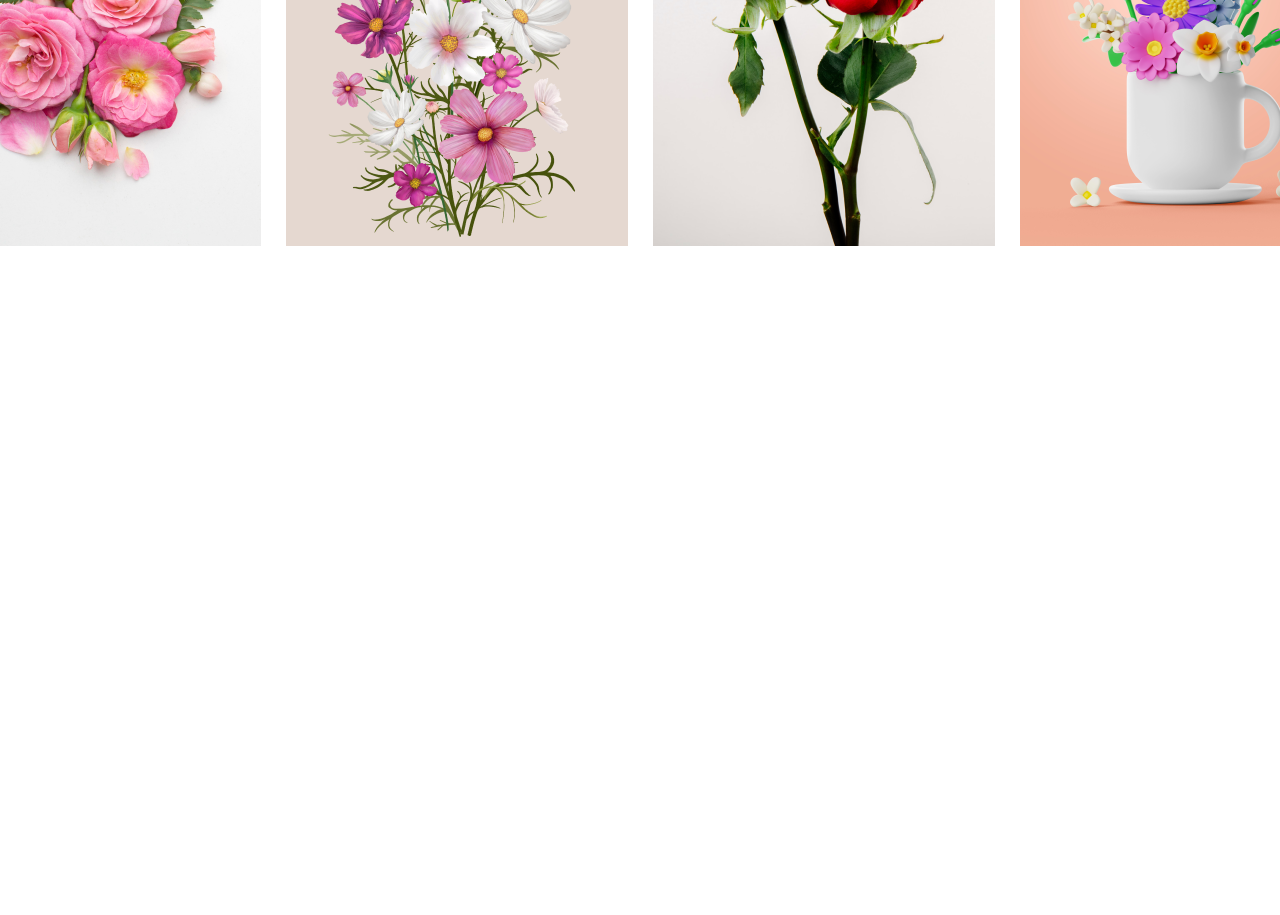
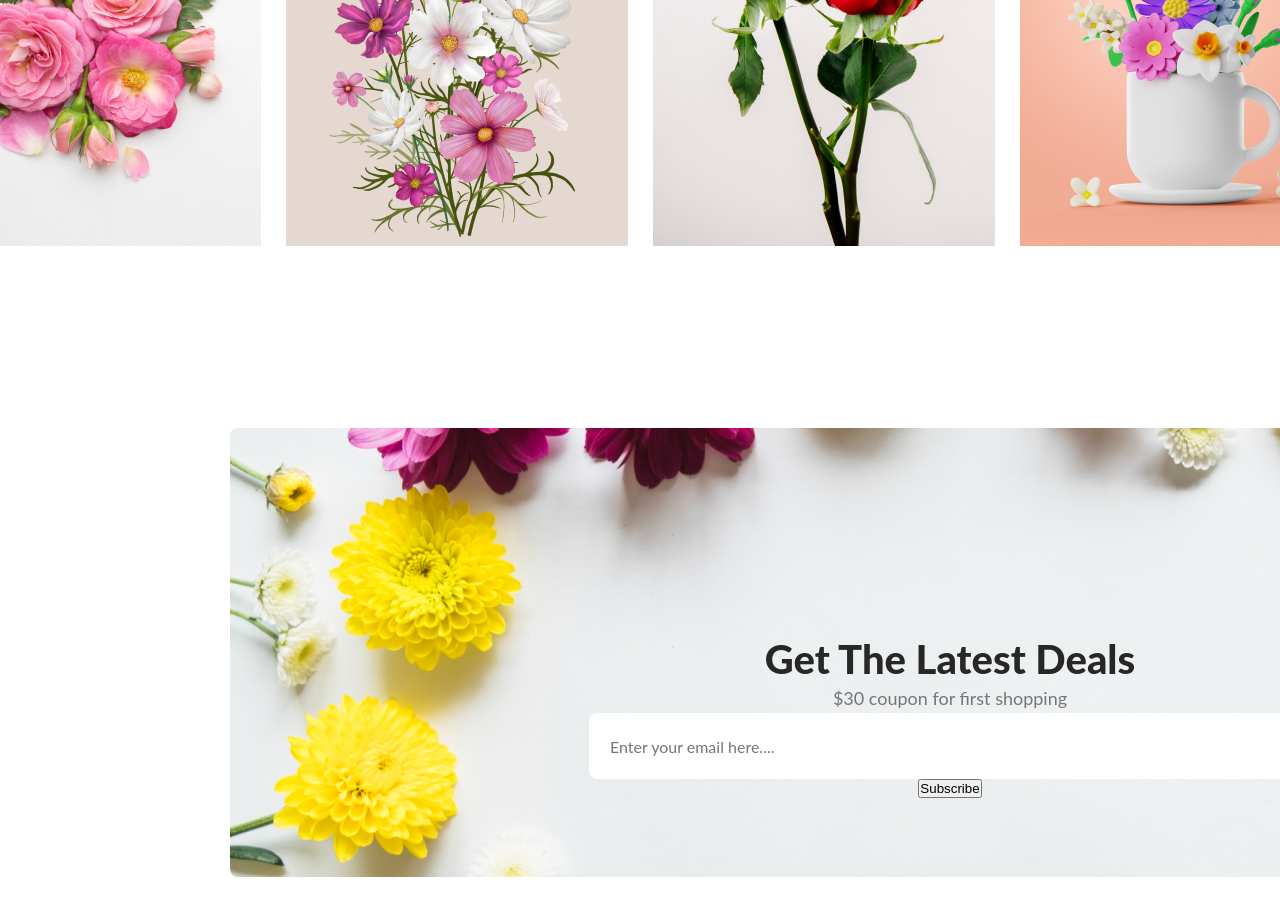
Before and after one commit to Zahidulislammaruf/flower-shop, a plain HTML site: page index.html in a window 1280 px wide. Shown: the part 3449-4364 px from the top of the page. Before the commit the page ends 3749 px from the top, so only its background shows below. Drawn offline with Linux system fonts and the light colour scheme.

Commit message:
deal offer add

```diff
--- a/index.html
+++ b/index.html
@@ -112,6 +112,14 @@
 
            </div>
         </section>
+        <section>
+            <div class="coupon">
+               <h3 class="deal-tittle">Get The Latest Deals</h3>
+               <p class="deal-para">$30 coupon for first shopping</p>
+               <input class="deal-info" type="email" placeholder="Enter your email here...."> <button>Subscribe</button>
+
+            </div>
+        </section>
     </main>
 </body>
 </html>
--- a/style.css
+++ b/style.css
@@ -253,3 +253,43 @@ nav li:hover{
     line-height: 30px;
     margin-top: 20px;
 }
+.coupon{
+    display: flex;
+    justify-content: center ;
+    flex-direction: column;
+    align-items: center;
+    width: 1440px;
+    height: 449px;
+    border-radius: 8px;
+    background: url('asset/Rectangle\ 9.png'), lightgray 0px -203.444px / 100% 213.755% no-repeat;
+    margin: 128px 230px;
+}
+.deal-tittle{
+    color: #272727;
+    text-align: center;
+    font-family: Lato;
+    font-size: 40px;
+    font-weight: 800;
+    margin-top: 128px;
+}
+.deal-para{
+    color: rgba(39, 39, 39, 0.60);
+    text-align: center;
+    font-family: Lato;
+    font-size: 18px;
+    font-weight: 400;
+    line-height: 30px;
+}
+.deal-info{
+    width: 700px;
+    height: 64px;
+    border-radius: 8px;
+    background: #FFF;
+    border: 1px solid #FFF;
+    color: rgba(39, 39, 39, 0.60);
+    text-align: start;
+    padding-left: 20px;
+    font-family: Lato;
+    font-size: 16px;
+    font-weight: 400;
+}
```
